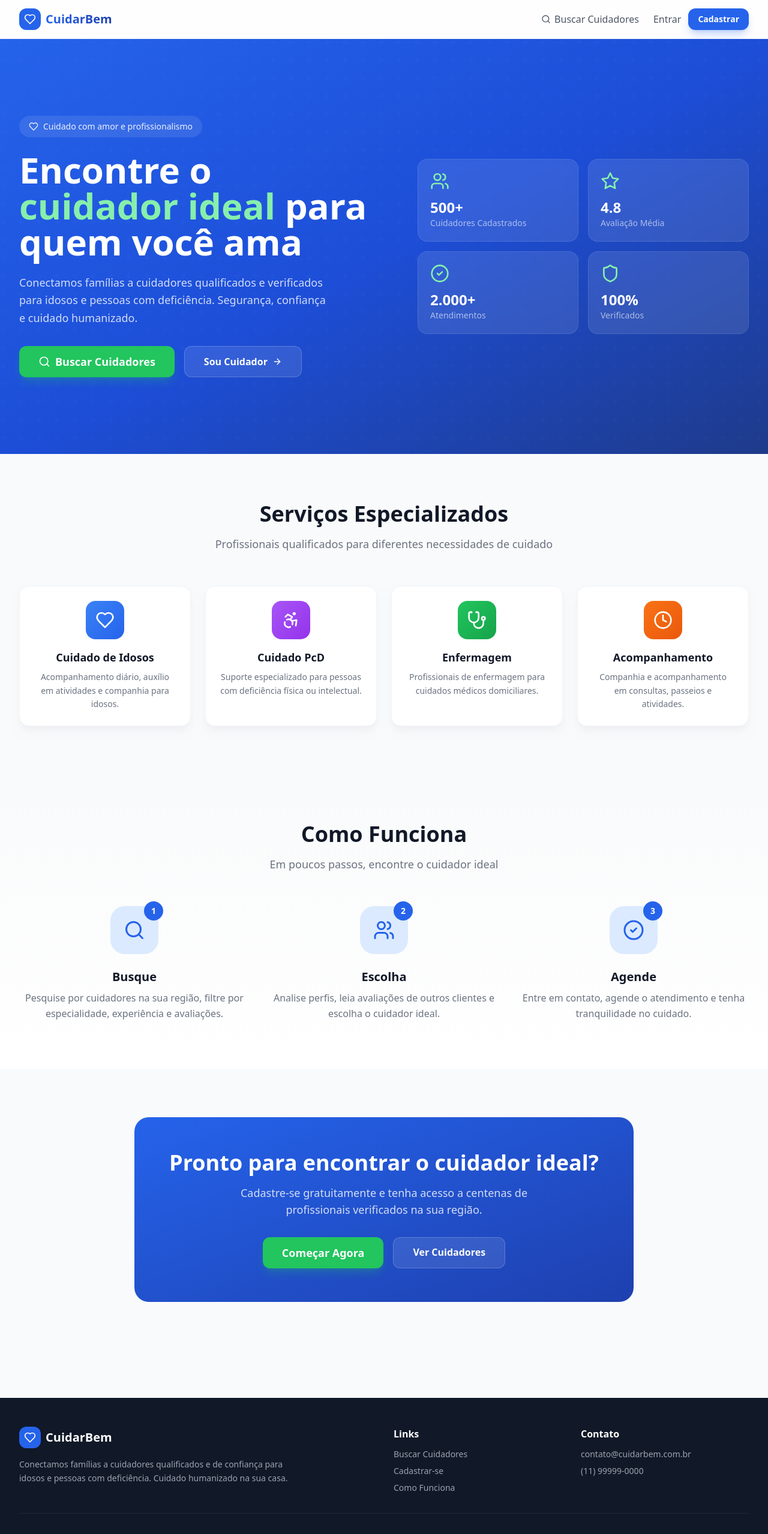
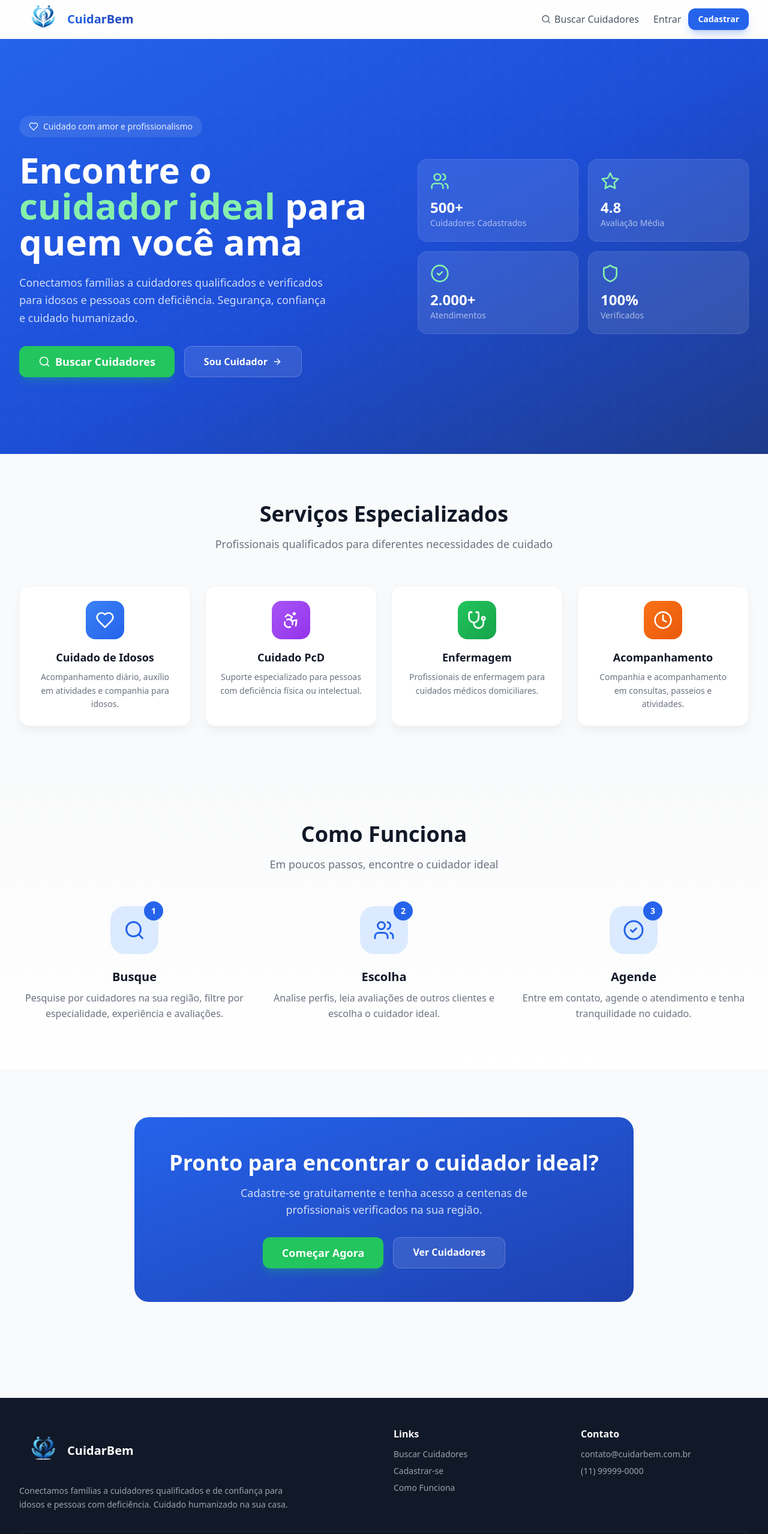
Before and after one commit to GiovaniMonari/cuidar-bem, a Next.js app in the folder frontend/: page / in a window 1280 px wide. Shown: the top 2558 px of the page at 60% size. Built offline with nearby package versions, Linux system fonts and the light colour scheme; no server answers.

Commit message:
adicionando logo

```diff
--- a/frontend/src/app/login/page.tsx
+++ b/frontend/src/app/login/page.tsx
@@ -32,9 +32,13 @@ export default function LoginPage() {
     <div className="min-h-[calc(100vh-64px)] flex items-center justify-center px-4 py-12 bg-gradient-to-br from-primary-50 via-white to-accent-50">
       <div className="w-full max-w-md">
         <div className="text-center mb-8">
-          <div className="bg-primary-600 w-14 h-14 rounded-2xl flex items-center justify-center mx-auto mb-4">
-            <Heart className="w-7 h-7 text-white" />
-          </div>
+           <div className="flex items-center justify-center mb-1">
+              <img
+                src="/logo_cuidadores_transparente.png"
+                alt="Logo CuidarBem"
+                className="w-32 h-32 object-contain hover:scale-105 transition-transform"
+              />
+            </div>
           <h1 className="text-2xl font-bold text-gray-900">Bem-vindo de volta</h1>
           <p className="text-gray-500 mt-1">Entre na sua conta CuidarBem</p>
         </div>
@@ -98,14 +102,6 @@ export default function LoginPage() {
             </Link>
           </p>
         </div>
-
-        <div className="mt-6 card p-4">
-          <p className="text-xs text-gray-500 text-center mb-2 font-medium">Contas de teste:</p>
-          <div className="text-xs text-gray-400 text-center space-y-1">
-            <p>Cliente: cliente@email.com / 123456</p>
-            <p>Cuidador: maria@email.com / 123456</p>
-          </div>
-        </div>
       </div>
     </div>
   );
--- a/frontend/src/app/registro/page.tsx
+++ b/frontend/src/app/registro/page.tsx
@@ -61,13 +61,16 @@ function RegisterForm() {
   return (
     <div className="w-full max-w-md">
       <div className="text-center mb-8">
-        <div className="bg-primary-600 w-14 h-14 rounded-2xl flex items-center justify-center mx-auto mb-4">
-          <Heart className="w-7 h-7 text-white" />
+        <div className="flex items-center justify-center mb-1">
+          <img
+            src="/logo_cuidadores_transparente.png"
+            alt="Logo CuidarBem"
+            className="w-32 h-32 object-contain hover:scale-105 transition-transform"
+          />
         </div>
         <h1 className="text-2xl font-bold text-gray-900">Criar Conta</h1>
         <p className="text-gray-500 mt-1">Junte-se à comunidade CuidarBem</p>
       </div>
-
       <div className="card p-8">
         {error && (
           <div className="bg-red-50 text-red-600 px-4 py-3 rounded-xl mb-6 flex items-center gap-2 text-sm">
--- a/frontend/src/components/Footer.tsx
+++ b/frontend/src/components/Footer.tsx
@@ -6,9 +6,13 @@ export function Footer() {
       <div className="max-w-7xl mx-auto px-4 sm:px-6 lg:px-8">
         <div className="grid grid-cols-1 md:grid-cols-4 gap-8">
           <div className="col-span-1 md:col-span-2">
-            <div className="flex items-center gap-2 mb-4">
-              <div className="bg-primary-600 p-2 rounded-xl">
-                <Heart className="w-5 h-5 text-white" />
+            <div className="flex items-center mb-4">
+              <div>
+                <img
+                  src="/logo_cuidadores_transparente.png"
+                  alt="Logo"
+                  className="w-20 h-20 object-contain group-hover:scale-105 transition-transform"
+                />
               </div>
               <span className="text-xl font-bold text-white">CuidarBem</span>
             </div>
--- a/frontend/src/components/Navbar.tsx
+++ b/frontend/src/components/Navbar.tsx
@@ -21,10 +21,13 @@ export function Navbar() {
     <nav className="bg-white/80 backdrop-blur-lg border-b border-gray-100 sticky top-0 z-50">
       <div className="max-w-7xl mx-auto px-4 sm:px-6 lg:px-8">
         <div className="flex justify-between h-16 items-center">
-          {/* Logo */}
-          <Link href="/" className="flex items-center gap-2 group">
-            <div className="bg-primary-600 p-2 rounded-xl group-hover:bg-primary-700 transition-colors">
-              <Heart className="w-5 h-5 text-white" />
+          <Link href="/" className="flex items-center">
+            <div>
+              <img
+                src="/logo_cuidadores_transparente.png"
+                alt="Logo"
+                className="w-20 h-20 object-contain group-hover:scale-105 transition-transform"
+              />
             </div>
             <span className="text-xl font-bold bg-gradient-to-r from-primary-600 to-primary-800 bg-clip-text text-transparent">
               CuidarBem
```
